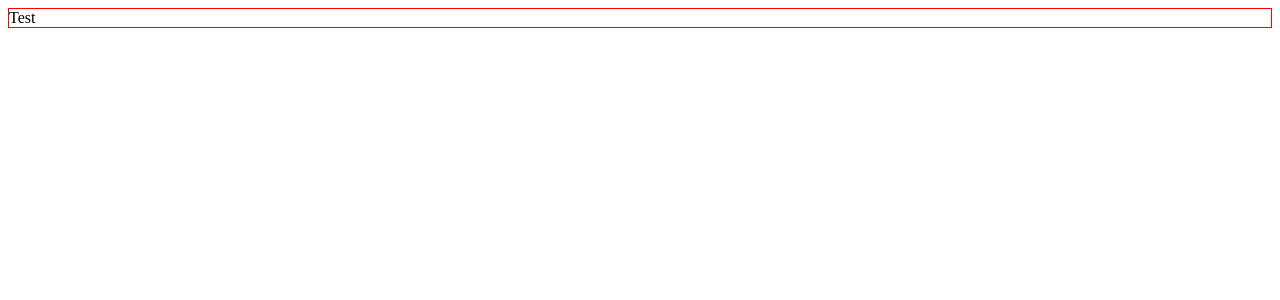
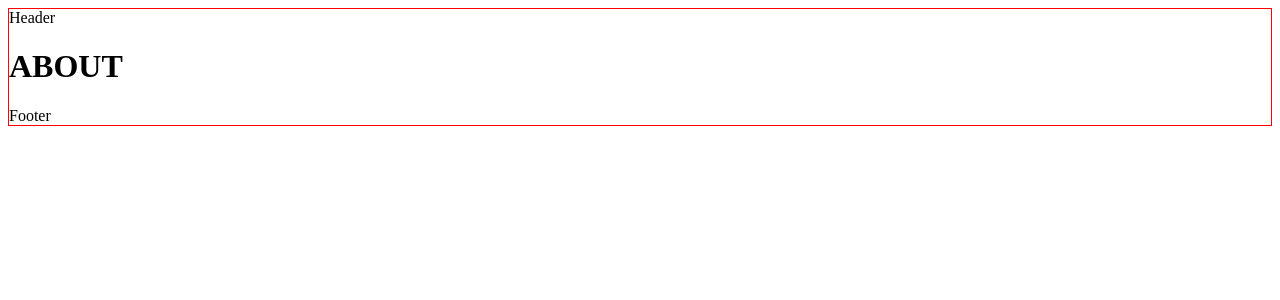
Before and after one commit to claudiogaraycochea/rakuten, a React app: page / in a window 1280 px wide. Shown: the top 300 px of the page. Built offline with nearby package versions, Linux system fonts and the light colour scheme.

Commit message:
Router implemented

```diff
--- a/package.json
+++ b/package.json
@@ -12,8 +12,10 @@
   "author": "",
   "license": "ISC",
   "dependencies": {
+    "prop-types": "^15.7.2",
     "react": "^16.13.1",
-    "react-dom": "^16.13.1"
+    "react-dom": "^16.13.1",
+    "react-router-dom": "^5.2.0"
   },
   "devDependencies": {
     "@babel/core": "^7.10.2",
--- a/src/app/App.js
+++ b/src/app/App.js
@@ -1,12 +1,14 @@
 import React, { Suspense } from 'react';
 import '../rakutenUI/RakutenUI.css';
-// import Router from '../router/Router';
+import Router from '../routes/Router';
 
 function App() {
 	return (
-    <div className='App'>
-      Test
-    </div>
+		<Suspense fallback="loading">
+			<div className='App'>
+				<Router />
+			</div>
+		</Suspense>
 	);
 }
 
--- a/src/components/About.js
+++ b/src/components/About.js
@@ -3,7 +3,7 @@ import React from "react";
 const About = () => {
   return (
     <div>
-      <h1> Hola Mundo! </h1>
+      <h1>ABOUT</h1>
     </div>
   );
 };
--- /dev/null
+++ b/src/layouts/publicLayout/PublicLayout.js
@@ -0,0 +1,25 @@
+import React, { Component } from 'react';
+import PropTypes from 'prop-types';
+
+class PublicLayout extends Component {
+	constructor(props) {
+		super(props);
+		this.state = {};
+	}
+
+	render() {
+		return (
+			<div>
+				<div>Header</div>
+				{this.props.children}
+				<div>Footer</div>
+			</div>
+		);
+	}
+}
+
+PublicLayout.propTypes = {
+	children: PropTypes.node.isRequired,
+};
+
+export default PublicLayout;
--- /dev/null
+++ b/src/routes/Router.jsx
@@ -0,0 +1,80 @@
+import React from 'react';
+import {
+	Route, BrowserRouter, Switch, Redirect,
+} from 'react-router-dom';
+import PropTypes from 'prop-types';
+
+import { routes } from './Routes';
+
+const isAuthenticated = () => {
+	/*if (localStorage.getItem('id')) {
+		return true;
+	}
+	return false;*/
+	return true;
+};
+
+const PrivateRoute = ({ component: Component, ...rest }) => (
+	<Route
+		{...rest}
+		render={(props) => (
+			isAuthenticated() === true
+				? <Component {...props} /> : (
+					<Redirect
+						to={{
+							pathname: '/',
+							state: {
+								from: props.location,
+							},
+						}}
+					/>
+				)
+		)}
+	/>
+);
+
+const initRoutes = () => (
+	<BrowserRouter>
+		<Switch
+			basename={'/'}
+		>
+			{routes.map((route) => (
+				(route.Access === 'Private') ? (
+					<PrivateRoute
+						key={route.id}
+						exact={route.exact}
+						path={route.path}
+						component={(props) => (
+							<route.Layout {...props}>
+								<route.Component {...props} />
+							</route.Layout>
+						)}
+					/>
+				) : (
+					<Route
+						key={route.id}
+						exact={route.exact}
+						path={route.path}
+						render={(props) => (
+							<route.Layout {...props}>
+								<route.Component {...props} />
+							</route.Layout>
+						)}
+					/>
+				)
+			))}
+		</Switch>
+	</BrowserRouter>
+);
+
+PrivateRoute.propTypes = {
+	component: PropTypes.func,
+	location: PropTypes.object,
+};
+
+PrivateRoute.defaultProps = {
+	component: () => null,
+	location: {},
+};
+
+export default initRoutes;
--- /dev/null
+++ b/src/routes/Routes.js
@@ -0,0 +1,13 @@
+import About from '../components/About';
+import PublicLayout from '../layouts/publicLayout/PublicLayout';
+
+export const routes = [
+  {
+    id: 1,
+    exact: true,
+    path: '/',
+    Component: About,
+    Layout: PublicLayout,
+    Access: 'Public',
+  },
+];
```
Also changed, not shown: 1 other file (tests, documents, lock files or other folders).
